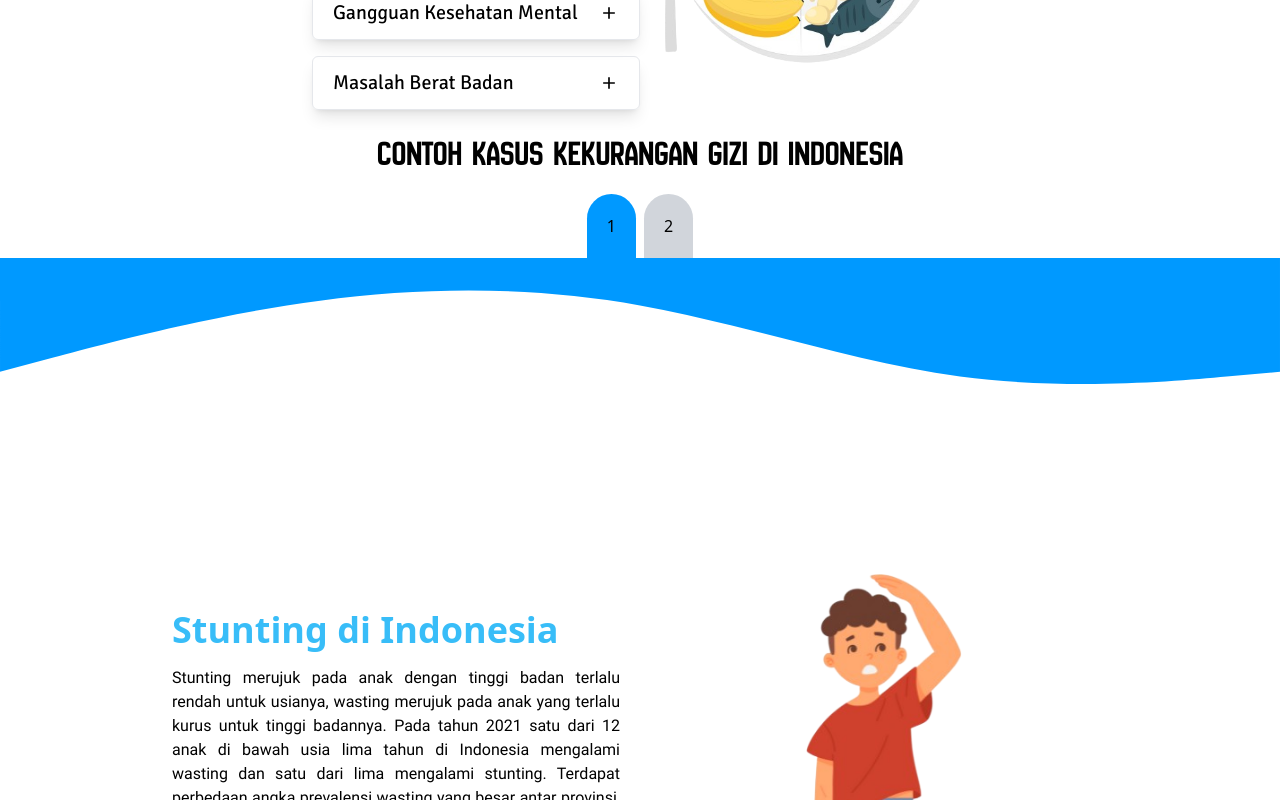
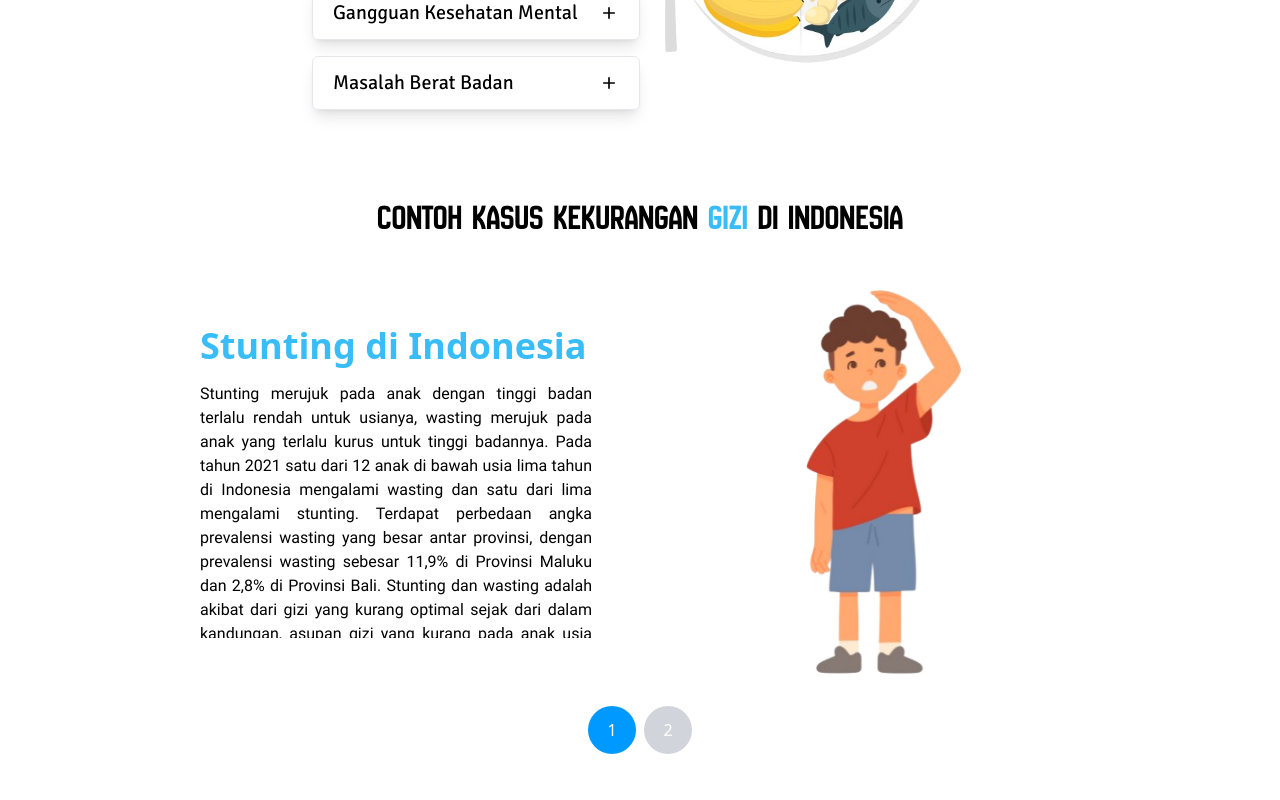
Before and after one commit to Fishniki/web-sagasitas, a React (Vite) app: page / in a window 1280 px wide. Shown: the part 3740-4540 px from the top of the page. Built offline with nearby package versions, Linux system fonts and the light colour scheme.

Commit message:
new style

```diff
--- a/src/components/Conskas.jsx
+++ b/src/components/Conskas.jsx
@@ -6,32 +6,17 @@ const Conskas = () => {
   const [activeCase, setActiveCase] = useState(1); // State untuk melacak tombol yang diklik
 
   return (
-    <div className="min-h-screen bg-white flex flex-col items-center">
-      <h2 className='text-xl sm:text-2xl md:text-4xl font-newamsterdam mb-5 text-center'>
-        Contoh kasus kekurangan gizi di Indonesia
+    <div className="min-h-screen bg-white flex flex-col items-center mt-16">
+      <h2 className='text-2xl sm:text-2xl md:text-4xl font-newamsterdam mb-5 text-start md:text-center'>
+        Contoh kasus kekurangan <span className="text-sky-400">gizi </span>di Indonesia
       </h2>
-      <div className='w-full flex justify-center space-x-2'>
-        <button
-          className={`p-5 ${activeCase === 1 ? 'bg-[#0099ff]' : 'bg-gray-300'} rounded-t-full`}
-          onClick={() => setActiveCase(1)}
-        >
-          1
-        </button>
-        <button
-          className={`p-5 ${activeCase === 2 ? 'bg-[#FF8343]' : 'bg-gray-300'} rounded-t-full`}
-          onClick={() => setActiveCase(2)}
-        >
-          2
-        </button>
-      </div>
+
+
 
       {activeCase === 1 && (
         <div className="w-full">
-            <div className="">
-                <svg xmlns="http://www.w3.org/2000/svg" viewBox="0 0 1440 320"><path fill="#0099ff"  d="M0,128L60,112C120,96,240,64,360,48C480,32,600,32,720,53.3C840,75,960,117,1080,133.3C1200,149,1320,139,1380,133.3L1440,128L1440,0L1380,0C1320,0,1200,0,1080,0C960,0,840,0,720,0C600,0,480,0,360,0C240,0,120,0,60,0L0,0Z"></path></svg>
-            </div>
           <div className="w-full max-w-5xl mx-auto flex flex-col md:flex-row justify-center items-center md:space-x-10 space-y-10 md:space-y-0">
-            <div className="flex-1 max-w-md">
+            <div className="flex-1 max-w-md px-7">
               <h2 className="text-2xl md:text-4xl font-bold text-sky-400 mb-4">Stunting di Indonesia</h2>
               <div className="overflow-y-scroll max-h-64">
                 <p className="text-sm md:text-base font-roboto text-justify">
@@ -62,9 +47,6 @@ const Conskas = () => {
 
       {activeCase === 2 && (
         <div className="w-full">
-            <div>
-                <svg xmlns="http://www.w3.org/2000/svg" viewBox="0 0 1440 320"><path fill="#FF8343" d="M0,224L48,186.7C96,149,192,75,288,58.7C384,43,480,85,576,85.3C672,85,768,43,864,58.7C960,75,1056,149,1152,170.7C1248,192,1344,160,1392,144L1440,128L1440,0L1392,0C1344,0,1248,0,1152,0C1056,0,960,0,864,0C768,0,672,0,576,0C480,0,384,0,288,0C192,0,96,0,48,0L0,0Z"></path></svg>
-            </div>
           <div className="w-full max-w-5xl mx-auto flex flex-col md:flex-row justify-center items-center md:space-x-10 space-y-10 md:space-y-0">
             <div className="flex-1 max-w-md px-7">
               <h2 className="text-2xl md:text-4xl font-bold text-sky-400 mb-4">Gondokan di Indonesia</h2>
@@ -92,6 +74,23 @@ const Conskas = () => {
           </div>
         </div>
       )}
+
+        <div className='w-full flex justify-center space-x-2'>
+                <button
+                    className={`p-5 ${activeCase === 1 ? 'bg-[#0099ff]' : 'bg-gray-300'} rounded-full aspect-square flex items-center justify-center text-white`}
+                    onClick={() => setActiveCase(1)}
+                    style={{ width: '3rem', height: '3rem' }} // Mengatur ukuran responsif menggunakan rem
+                >
+                    1
+                </button>
+                <button
+                    className={`p-5 ${activeCase === 2 ? 'bg-[#FF8343]' : 'bg-gray-300'} rounded-full aspect-square flex items-center justify-center text-white`}
+                    onClick={() => setActiveCase(2)}
+                    style={{ width: '3rem', height: '3rem' }} // Mengatur ukuran responsif menggunakan rem
+                >
+                    2
+                </button>
+        </div>
     </div>
   );
 }
```
